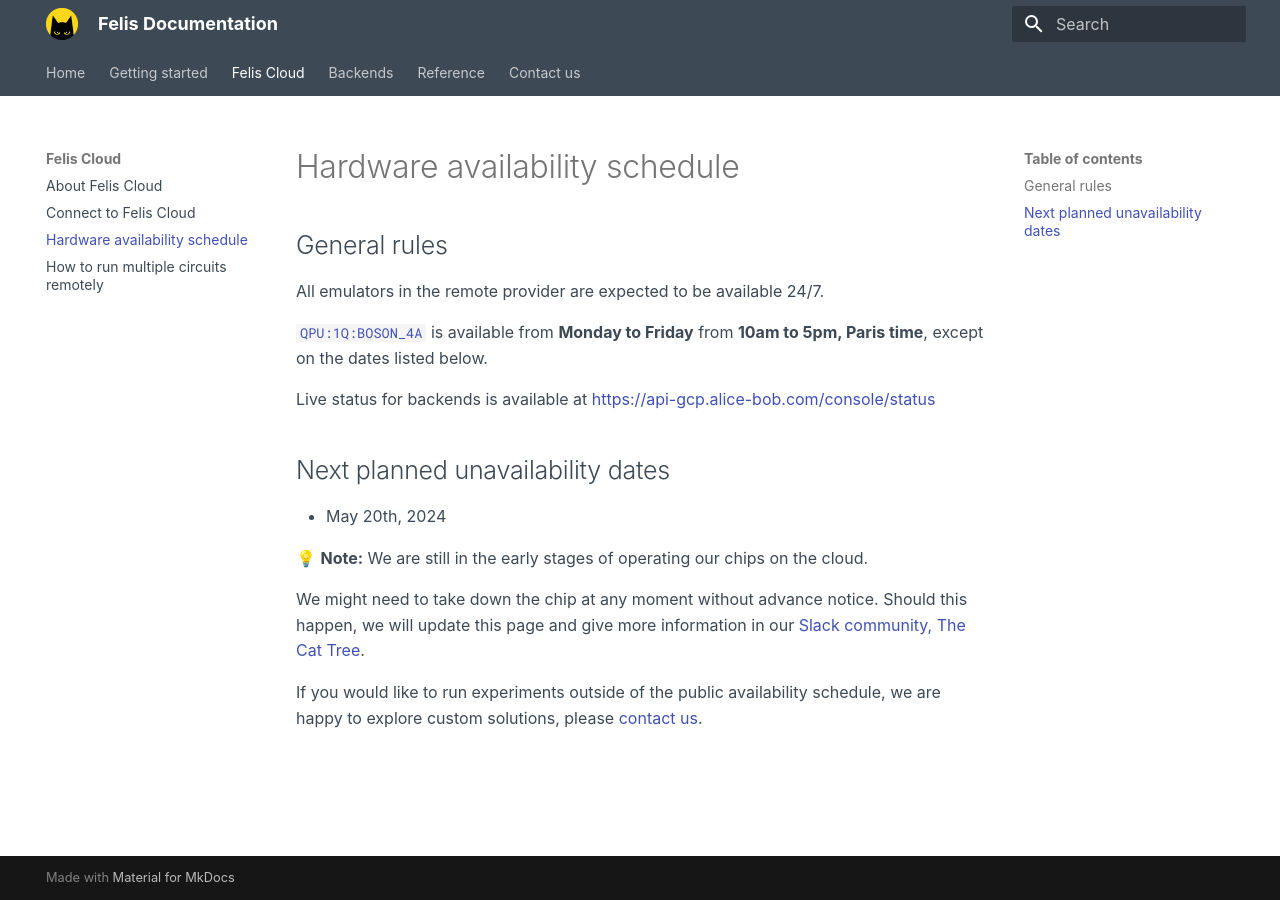
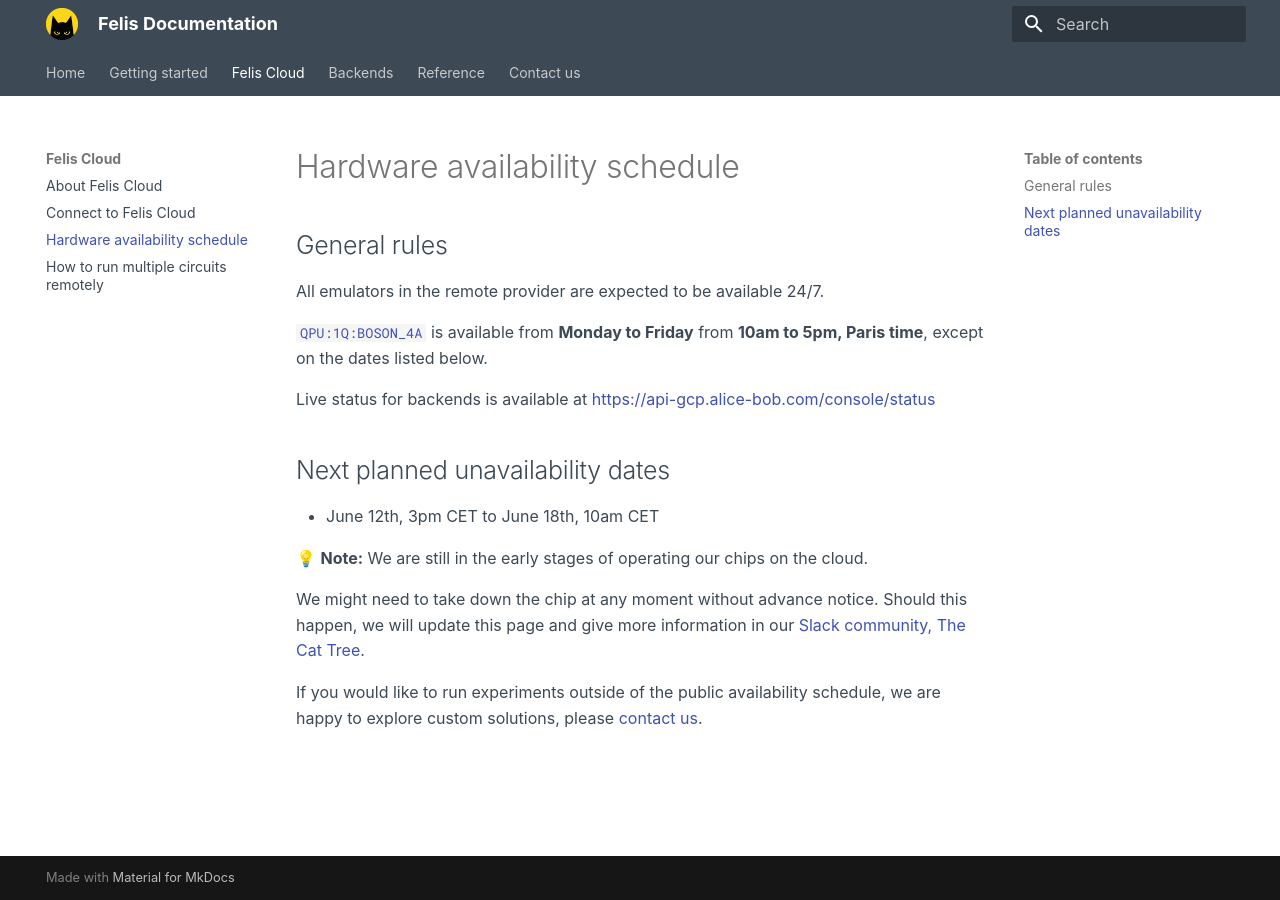
Before and after one commit to Alice-Bob-SW/felis, an MkDocs documentation site: the page built from docs/felis_cloud/hardware_availability_schedule.md, in a window 1280 px wide. Built offline with MkDocs 1.6.1 and Material for MkDocs 9.7.7, drawn with Linux system fonts in a browser that asks for light colours.

Commit message:
Added next maintenance

```diff
--- a/docs/felis_cloud/hardware_availability_schedule.md
+++ b/docs/felis_cloud/hardware_availability_schedule.md
@@ -10,7 +10,7 @@
 
 ## Next planned unavailability dates
 
-- May 20th, 2024
+- June 12th, 3pm CET to June 18th, 10am CET
 
 💡 **Note:** We are still in the early stages of operating our chips on the cloud.
 
```
